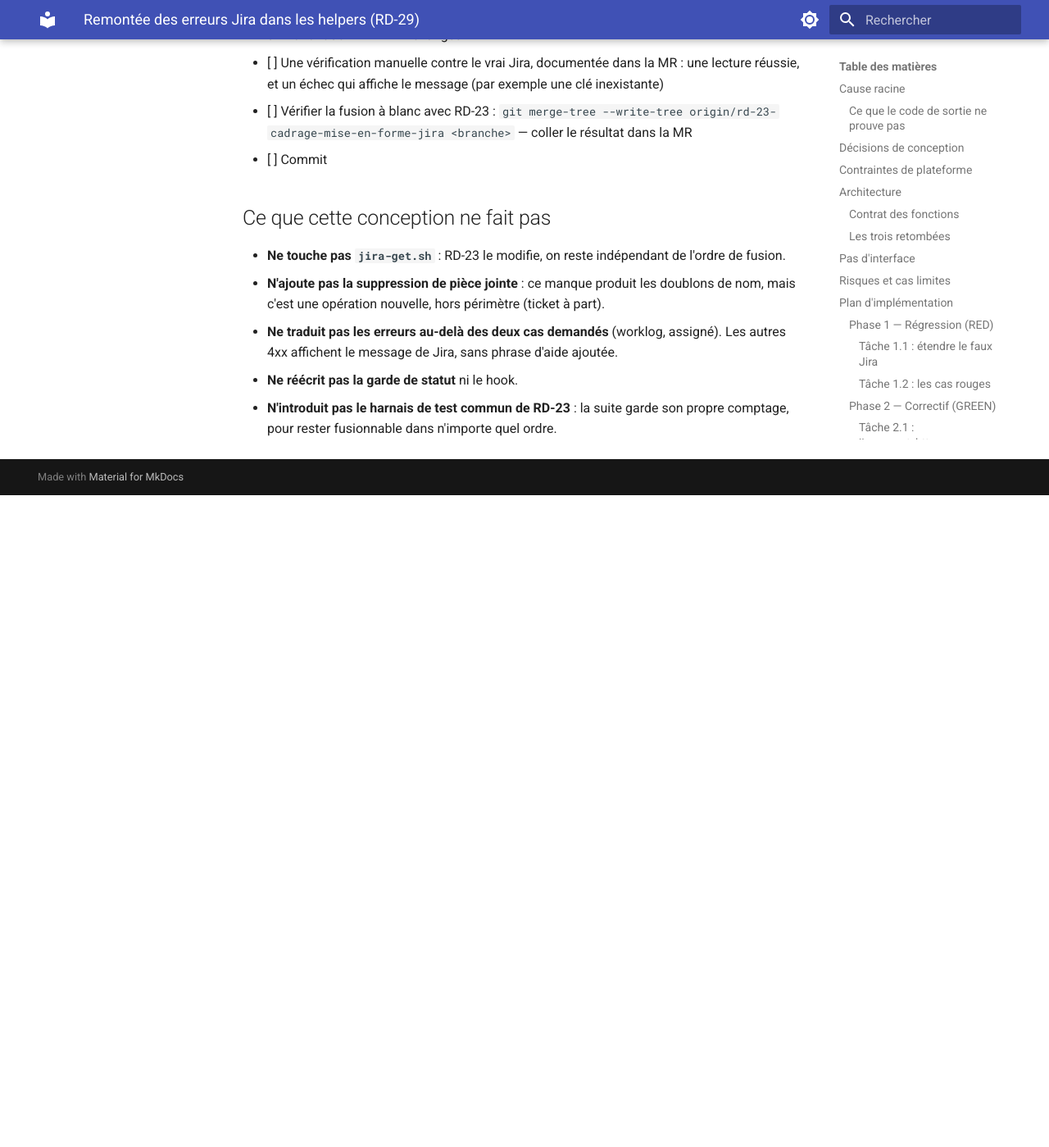
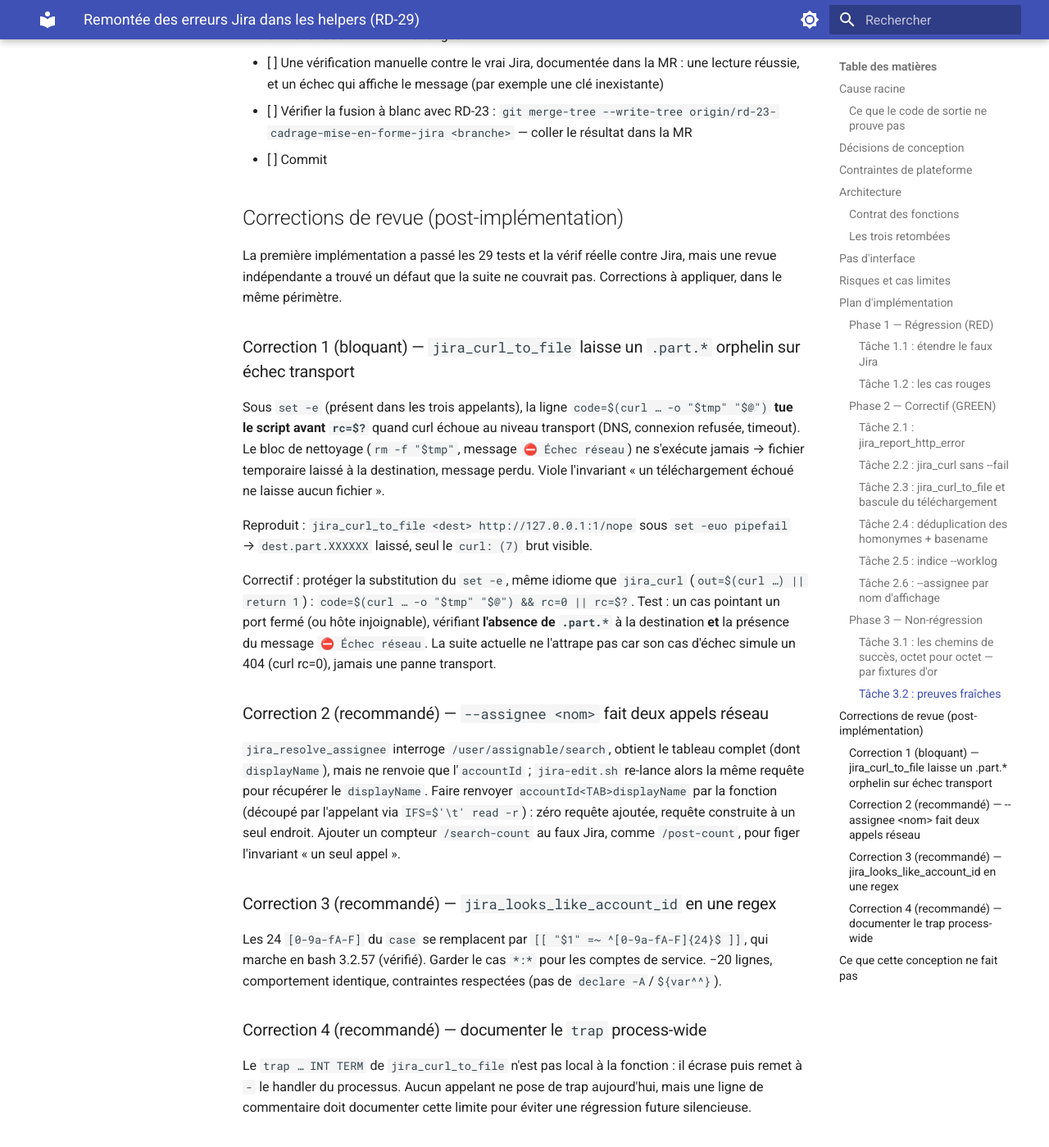
Before and after one commit to ezacae/ezacae-tooling, an MkDocs documentation site: the page built from docs/conception/rd-29-remontee-erreurs-helpers-jira.md, in a window 1280 px wide and 1400 px high, scrolled down 10242 px. Shown: the whole window at 82% size. Built offline with MkDocs 1.6.1 and Material for MkDocs 9.7.7, drawn with Linux system fonts in a browser that asks for light colours; before the commit the page ends 10846 px from its top, so only the background shows below that.

Commit message:
docs(conception): corrections de revue RD-29 — orphelin transport (bloquant) + #2/#3/#4

```diff
--- a/docs/conception/rd-29-remontee-erreurs-helpers-jira.md
+++ b/docs/conception/rd-29-remontee-erreurs-helpers-jira.md
@@ -264,6 +264,30 @@ Structure bug : **régression (RED) → correctif (GREEN) → non-régression**.
 - [ ] Vérifier la fusion à blanc avec RD-23 : `git merge-tree --write-tree origin/rd-23-cadrage-mise-en-forme-jira <branche>` — coller le résultat dans la MR
 - [ ] Commit
 
+## Corrections de revue (post-implémentation)
+
+La première implémentation a passé les 29 tests et la vérif réelle contre Jira, mais une revue indépendante a trouvé un défaut que la suite ne couvrait pas. Corrections à appliquer, dans le même périmètre.
+
+### Correction 1 (bloquant) — `jira_curl_to_file` laisse un `.part.*` orphelin sur échec transport
+
+Sous `set -e` (présent dans les trois appelants), la ligne `code=$(curl … -o "$tmp" "$@")` **tue le script avant `rc=$?`** quand curl échoue au niveau transport (DNS, connexion refusée, timeout). Le bloc de nettoyage (`rm -f "$tmp"`, message `⛔ Échec réseau`) ne s'exécute jamais → fichier temporaire laissé à la destination, message perdu. Viole l'invariant « un téléchargement échoué ne laisse aucun fichier ».
+
+Reproduit : `jira_curl_to_file <dest> http://127.0.0.1:1/nope` sous `set -euo pipefail` → `dest.part.XXXXXX` laissé, seul le `curl: (7)` brut visible.
+
+Correctif : protéger la substitution du `set -e`, même idiome que `jira_curl` (`out=$(curl …) || return 1`) : `code=$(curl … -o "$tmp" "$@") && rc=0 || rc=$?`. Test : un cas pointant un port fermé (ou hôte injoignable), vérifiant **l'absence de `.part.*`** à la destination **et** la présence du message `⛔ Échec réseau`. La suite actuelle ne l'attrape pas car son cas d'échec simule un 404 (curl rc=0), jamais une panne transport.
+
+### Correction 2 (recommandé) — `--assignee <nom>` fait deux appels réseau
+
+`jira_resolve_assignee` interroge `/user/assignable/search`, obtient le tableau complet (dont `displayName`), mais ne renvoie que l'`accountId` ; `jira-edit.sh` re-lance alors la même requête pour récupérer le `displayName`. Faire renvoyer `accountId<TAB>displayName` par la fonction (découpé par l'appelant via `IFS=$'\t' read -r`) : zéro requête ajoutée, requête construite à un seul endroit. Ajouter un compteur `/search-count` au faux Jira, comme `/post-count`, pour figer l'invariant « un seul appel ».
+
+### Correction 3 (recommandé) — `jira_looks_like_account_id` en une regex
+
+Les 24 `[0-9a-fA-F]` du `case` se remplacent par `[[ "$1" =~ ^[0-9a-fA-F]{24}$ ]]`, qui marche en bash 3.2.57 (vérifié). Garder le cas `*:*` pour les comptes de service. −20 lignes, comportement identique, contraintes respectées (pas de `declare -A`/`${var^^}`).
+
+### Correction 4 (recommandé) — documenter le `trap` process-wide
+
+Le `trap … INT TERM` de `jira_curl_to_file` n'est pas local à la fonction : il écrase puis remet à `-` le handler du processus. Aucun appelant ne pose de trap aujourd'hui, mais une ligne de commentaire doit documenter cette limite pour éviter une régression future silencieuse.
+
 ## Ce que cette conception ne fait pas
 
 - **Ne touche pas `jira-get.sh`** : RD-23 le modifie, on reste indépendant de l'ordre de fusion.
```
